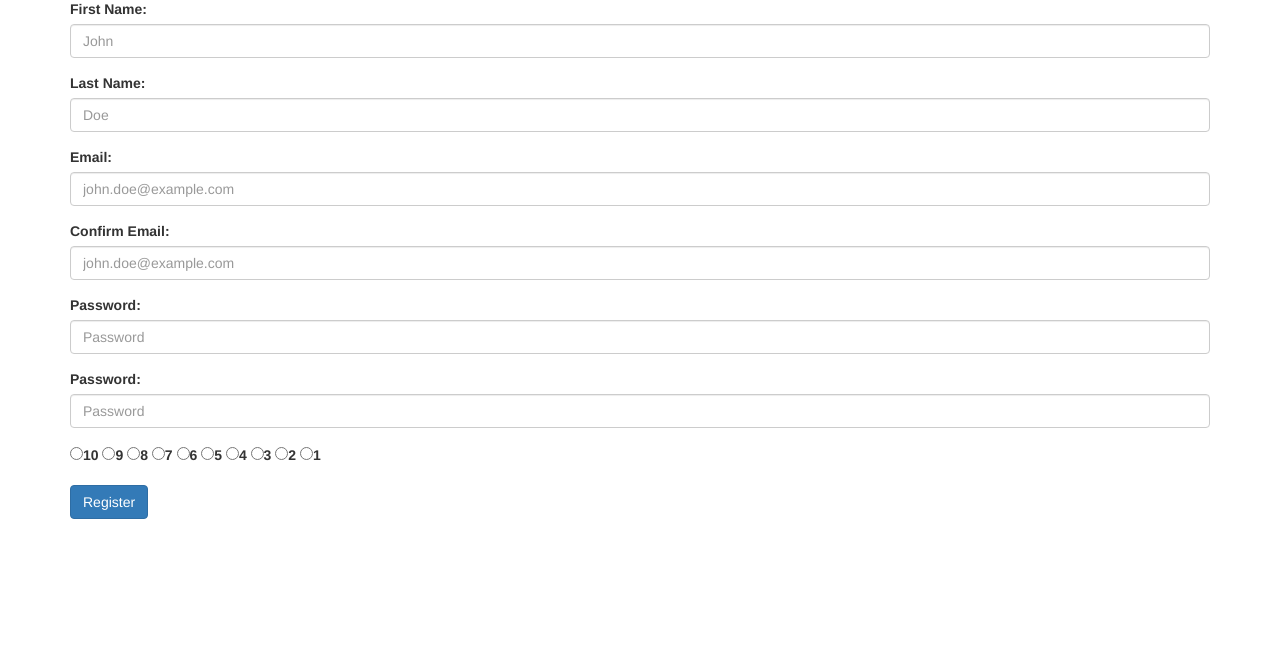
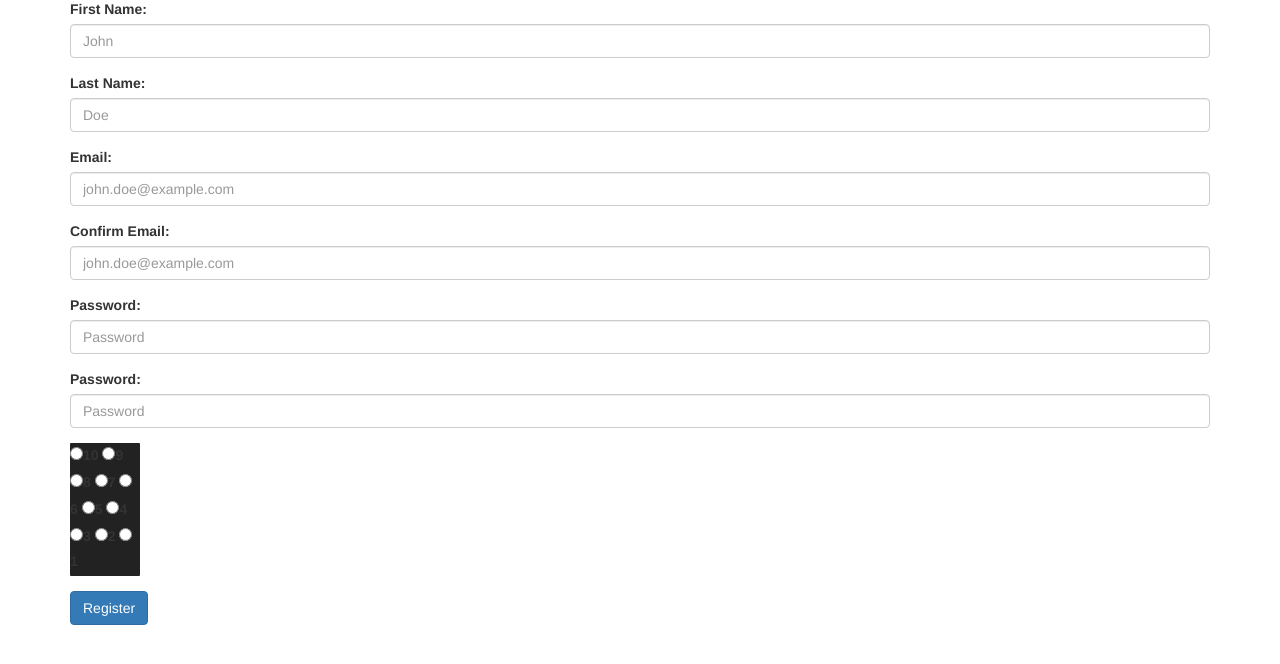
Before and after one commit to Scoutdrago3/Coders-Path, a PHP site: page /signin.php in a window 1280 px wide. Shown: the part 64-728 px from the top of the page. Run offline with PHP 8.4, Linux system fonts and the light colour scheme; some libraries are stand-ins or nearby versions.

Commit message:
added CSS

```diff
--- a/signin.php
+++ b/signin.php
@@ -6,7 +6,7 @@
         <script src="https://ajax.googleapis.com/ajax/libs/jquery/1.12.2/jquery.min.js"></script>
         <script src="https://maxcdn.bootstrapcdn.com/bootstrap/3.3.6/js/bootstrap.min.js" integrity="sha384-0mSbJDEHialfmuBBQP6A4Qrprq5OVfW37PRR3j5ELqxss1yVqOtnepnHVP9aJ7xS" crossorigin="anonymous"></script>
         <link href="https://maxcdn.bootstrapcdn.com/bootstrap/3.3.6/css/bootstrap.min.css" rel="stylesheet" integrity="sha384-1q8mTJOASx8j1Au+a5WDVnPi2lkFfwwEAa8hDDdjZlpLegxhjVME1fgjWPGmkzs7" crossorigin="anonymous">
-        <link rel="stylesheet" href="path/to/font-awesome/css/font-awesome.min.css">
+        <link rel="stylesheet" href="css/starStyle.css">
         <link href="https://maxcdn.bootstrapcdn.com/bootswatch/3.3.6/darkly/bootstrap.min.css" rel="stylesheet" integrity="sha384-kVo/Eh0sv7ZdiwZK32nRsp1FrDT3sLRLx3zVpSSTI9UdO5H02LJNLBg5F1gwvKg0" crossorigin="anonymous">
     </head>
     <body>
--- /dev/null
+++ b/starStyle.css
@@ -0,0 +1,92 @@
+@import "compass/css3";
+
+$unchecked-star: '\2606';
+$unchecked-color: #888;
+$checked-star: '\2605';
+$checked-color: #e52;
+
+.star-cb-group {
+  /* remove inline-block whitespace */
+  font-size: 0;
+  * {
+    font-size: 1rem;
+  }
+  /* flip the order so we can use the + and ~ combinators */
+  unicode-bidi: bidi-override;
+  direction: rtl;
+  & > input {
+    display: none;
+    & + label {
+      /* only enough room for the star */
+      display: inline-block;
+      overflow: hidden;
+      text-indent: 9999px;
+      width: 1em;
+      white-space: nowrap;
+      cursor: pointer;
+      &:before {
+        display: inline-block;
+        text-indent: -9999px;
+        content: $unchecked-star;
+        color: $unchecked-color;
+      }
+    }
+    &:checked ~ label:before,
+      & + label:hover ~ label:before,
+      & + label:hover:before {
+      content: $checked-star;
+      color: #e52;
+      text-shadow: 0 0 1px #333;
+    }
+  }
+
+  /* the hidden clearer */
+  & > .star-cb-clear + label {
+    text-indent: -9999px;
+    width: .5em;
+    margin-left: -.5em;
+  }
+  & > .star-cb-clear + label:before {
+    width: .5em;
+  }
+
+  &:hover > input + label:before {
+    content: $unchecked-star;
+    color: $unchecked-color;
+    text-shadow: none;
+  }
+  &:hover > input + label:hover ~ label:before,
+  &:hover > input + label:hover:before {
+    content: $checked-star;
+    color: $checked-color;
+    text-shadow: 0 0 1px #333;
+  }
+}
+
+// extra styles
+:root {
+  font-size: 2em;
+  font-family: Helvetica, arial, sans-serif;
+}
+
+body {
+  background: #333;
+  color: $unchecked-color;
+}
+fieldset {
+  border: 0;
+  background: #222;
+  width: 5em;
+  border-radius: 1px;
+  padding: 1em 1.5em 0.9em;
+  margin: 1em auto;
+}
+#log {
+  margin: 1em auto;
+  width: 5em;
+  text-align: center;
+  background: transparent;
+}
+h1 {
+  text-align: center;
+}
```
